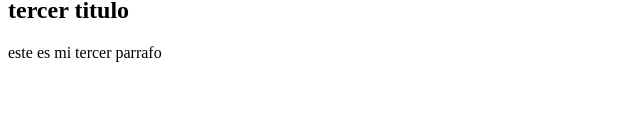
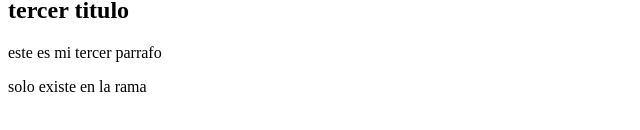
Before and after one commit to Rocio-desing/clase-5, a plain HTML site: page index.html in a window 1280 px wide. Shown: the part 168-298 px from the top of the page, without its empty margins (0-640 px from the left). Drawn offline with Linux system fonts and the light colour scheme.

```diff
--- a/index.html
+++ b/index.html
@@ -10,6 +10,7 @@
 
         <h2> tercer titulo</h2>
         <p>este es mi tercer parrafo</p>
+        <p>solo existe en la rama</p>
     </body>
 
 </html>
```
